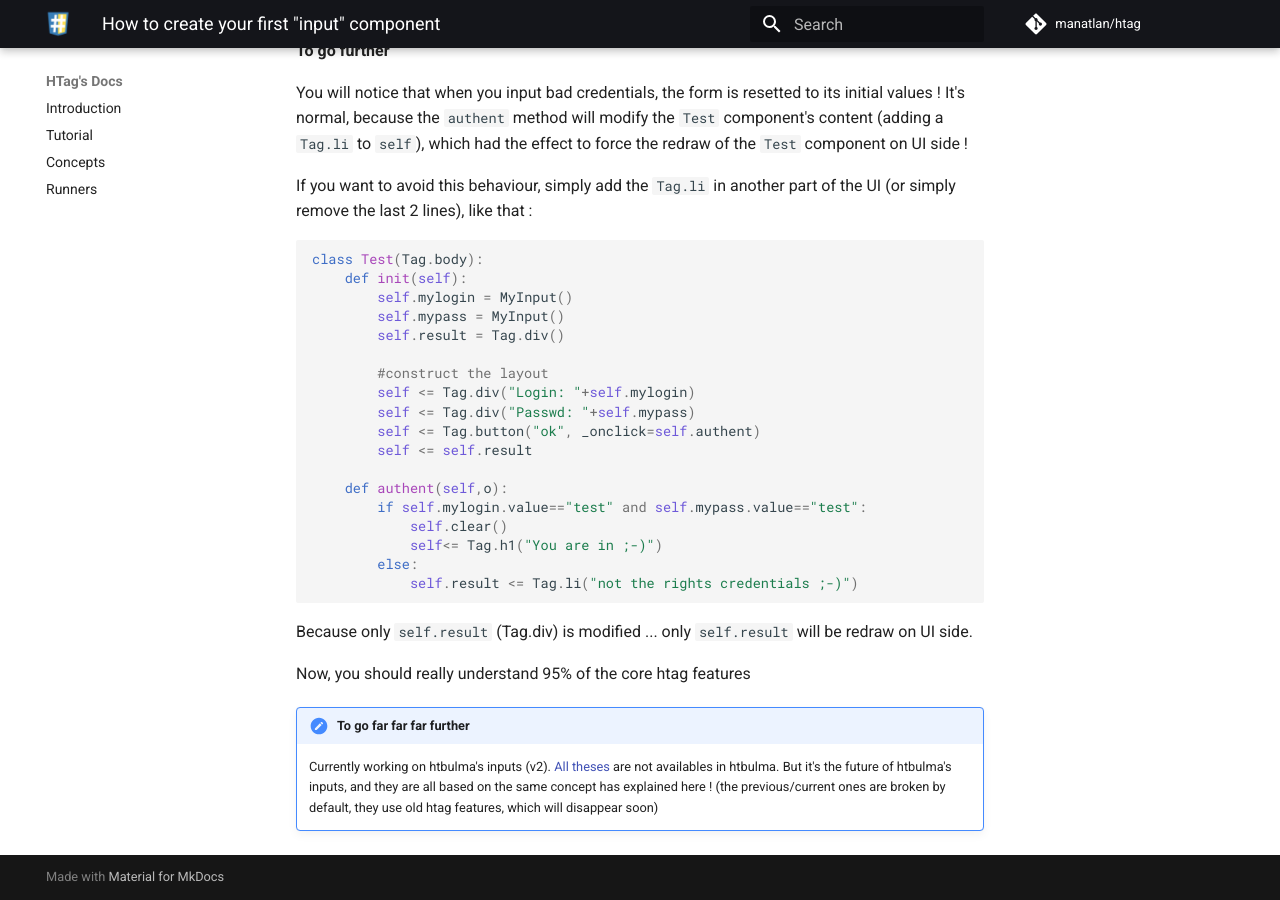
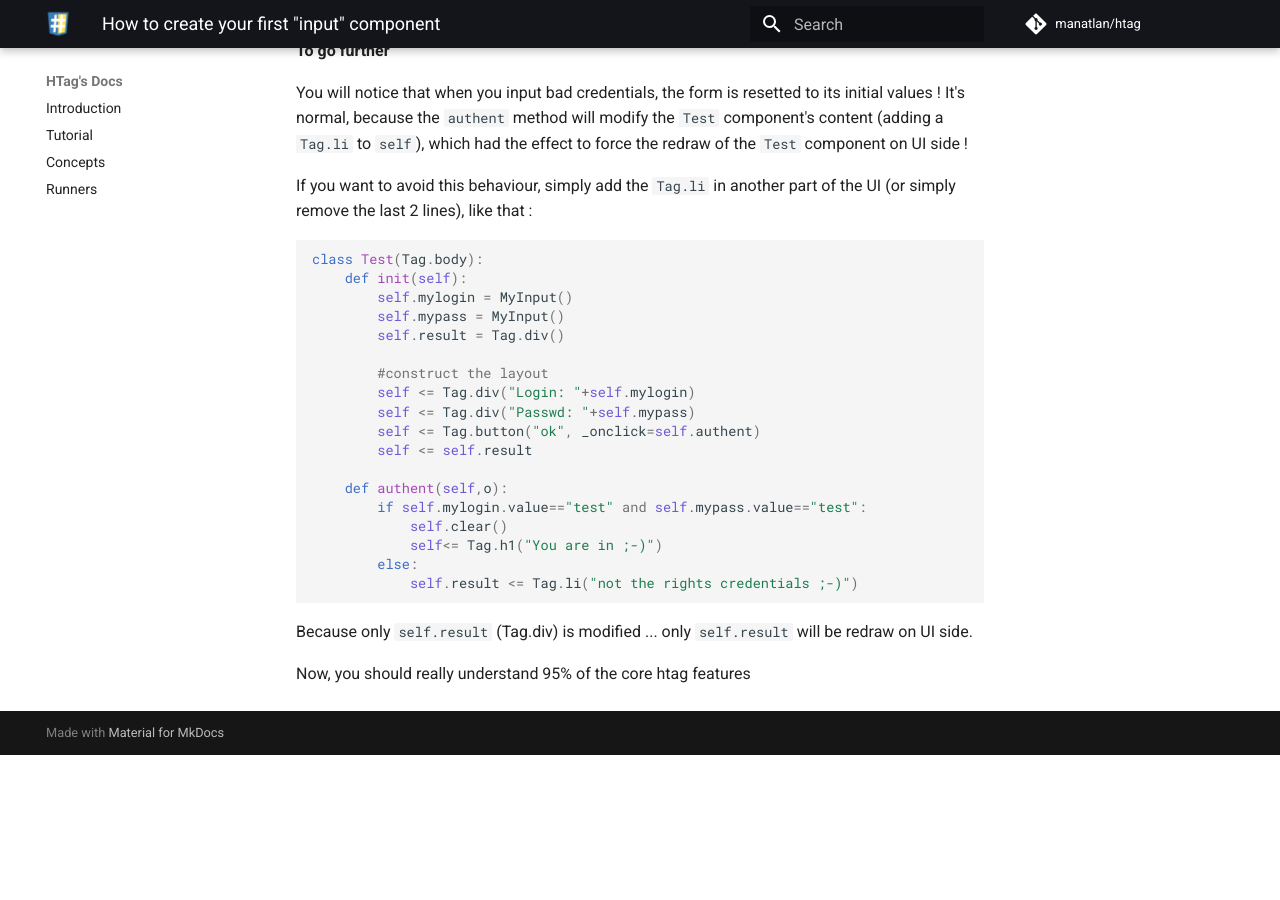
Before and after one commit to manatlan/htag, an MkDocs documentation site: the page built from docs/tuto_create_an_input_component.md, in a window 1280 px wide and 900 px high, scrolled down 2619 px. Built offline with MkDocs 1.6.1 and Material for MkDocs 9.7.7, drawn with Linux system fonts in a browser that asks for light colours; comment, search, counter and statistics services are not loaded; after the commit the page ends 3374 px from its top, so only the background shows below that.

Commit message:
Update tuto_create_an_input_component.md

```diff
--- a/docs/tuto_create_an_input_component.md
+++ b/docs/tuto_create_an_input_component.md
@@ -159,6 +159,3 @@ class Test(Tag.body):
 Because only `self.result` (Tag.div) is modified ... only `self.result` will be redraw on UI side.
 
 Now, you should really understand 95% of the core htag features
-
-!!! note "To go far far far further"
-    Currently working on htbulma's inputs (v2). [All theses](https://github.com/manatlan/htbulma/blob/main/htbulma/inputs2.py) are not availables in htbulma. But it's the future of htbulma's inputs, and they are all based on the same concept has explained here ! (the previous/current ones are broken by default, they use old htag features, which will disappear soon)
```
